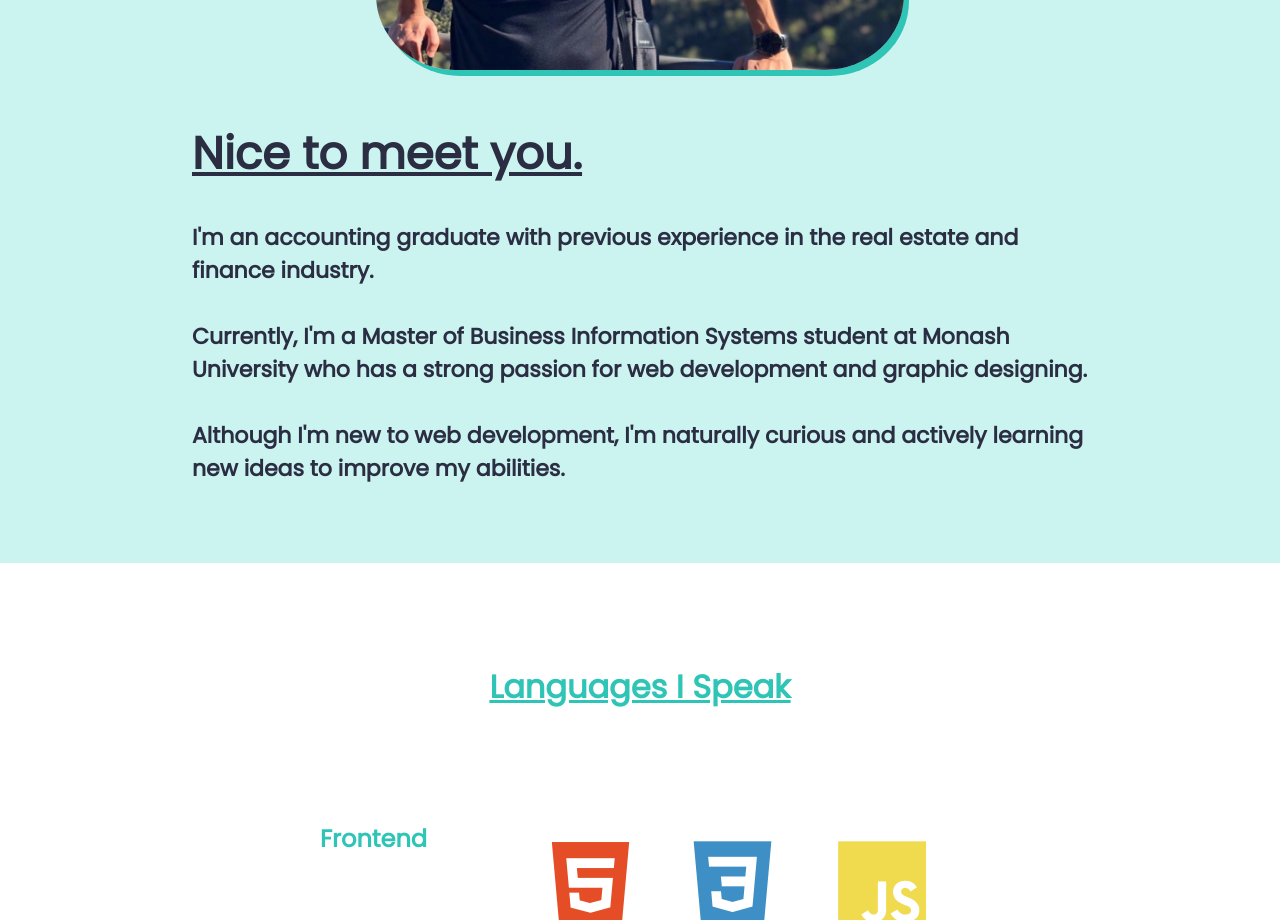
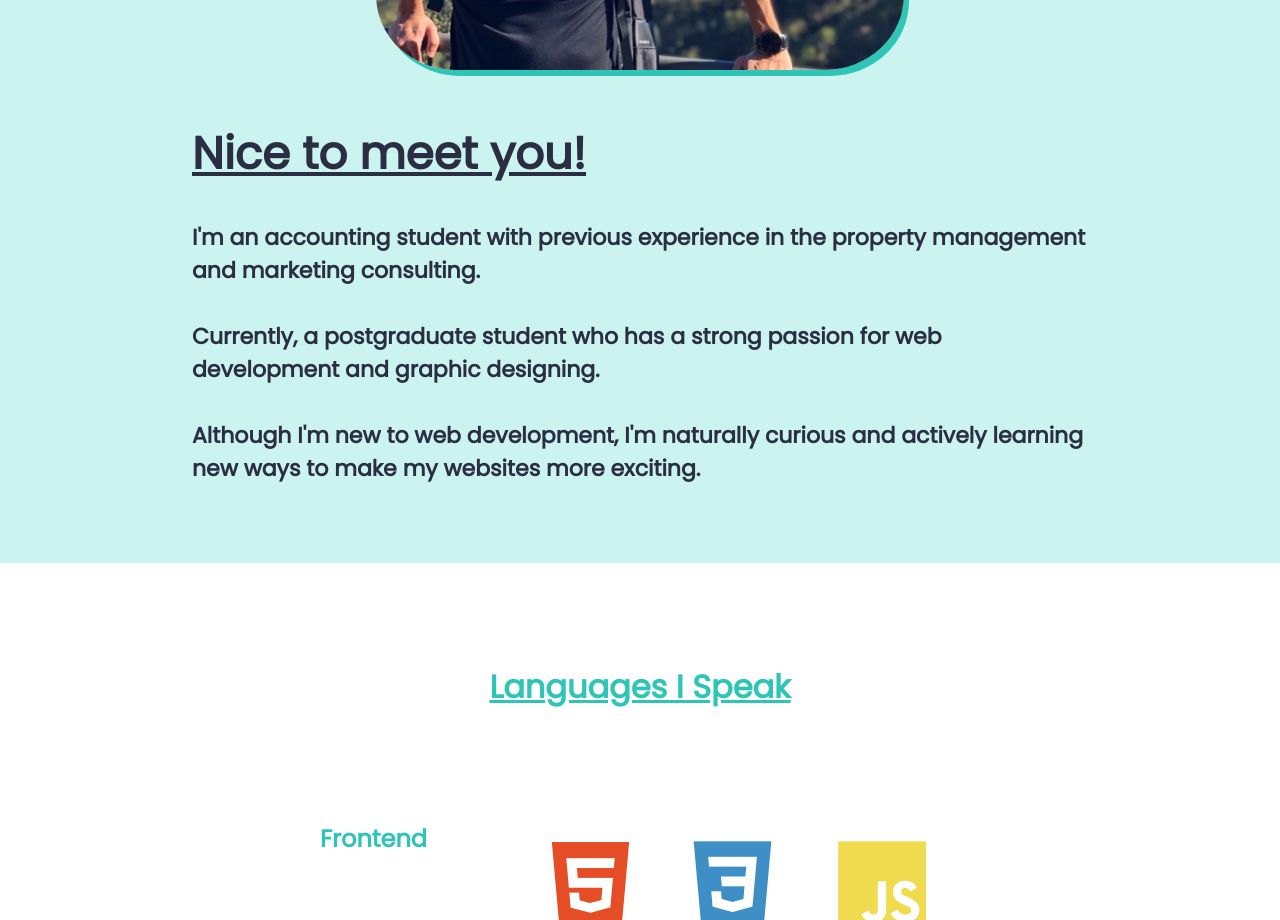
Before and after one commit to jefriw99/My_Portfolio, a React (Create React App) app: page / in a window 1280 px wide. Shown: the part 1480-2400 px from the top of the page. Built offline with nearby package versions, Linux system fonts and the light colour scheme.

Commit message:
Resume changes 2023

```diff
--- a/src/components/body/about/index.js
+++ b/src/components/body/about/index.js
@@ -9,17 +9,16 @@ function About() {
                     <img src={require('../../../images/profile_pic.jpg').default} className="profile_picture" alt="Profile_Picture"/>
                 </div>
                 <div className="info">
-                    <span className="greeting">Nice to meet you.</span>
+                    <span className="greeting">Nice to meet you!</span>
                     <br/>
-                    <br/>I'm an accounting graduate with previous experience in the
-                    real estate and finance industry.
+                    <br/>I'm an accounting student with previous experience in the
+                    property management and marketing consulting.
                     <br/>
-                    <br/>Currently, I'm a Master of Business Information Systems
-                    student at Monash University who has a strong passion for web
+                    <br/>Currently, a postgraduate student who has a strong passion for web
                     development and graphic designing.
                     <br/>
                     <br/>Although I'm new to web development, I'm naturally curious
-                    and actively learning new ideas to improve my abilities.
+                    and actively learning new ways to make my websites more exciting.
                 </div>
             </div>
         </div>
--- a/src/components/body/contact/index.js
+++ b/src/components/body/contact/index.js
@@ -14,7 +14,7 @@ function Contact() {
                     <SocialContact />
                 </div>
                 <div className="download">
-                    <a download href={require("../../../download/JEFRI_ISLAM_RESUME.pdf").default}>
+                    <a download href={require("../../../download/JEFRI_ISLAM_RESUME_2023.pdf").default}>
                         <i class='fi-rr-cloud-download download-icon' />Download Resume
                     </a>
                 </div>
```
Also changed, not shown: 2 other files (tests, documents, lock files or other folders).
